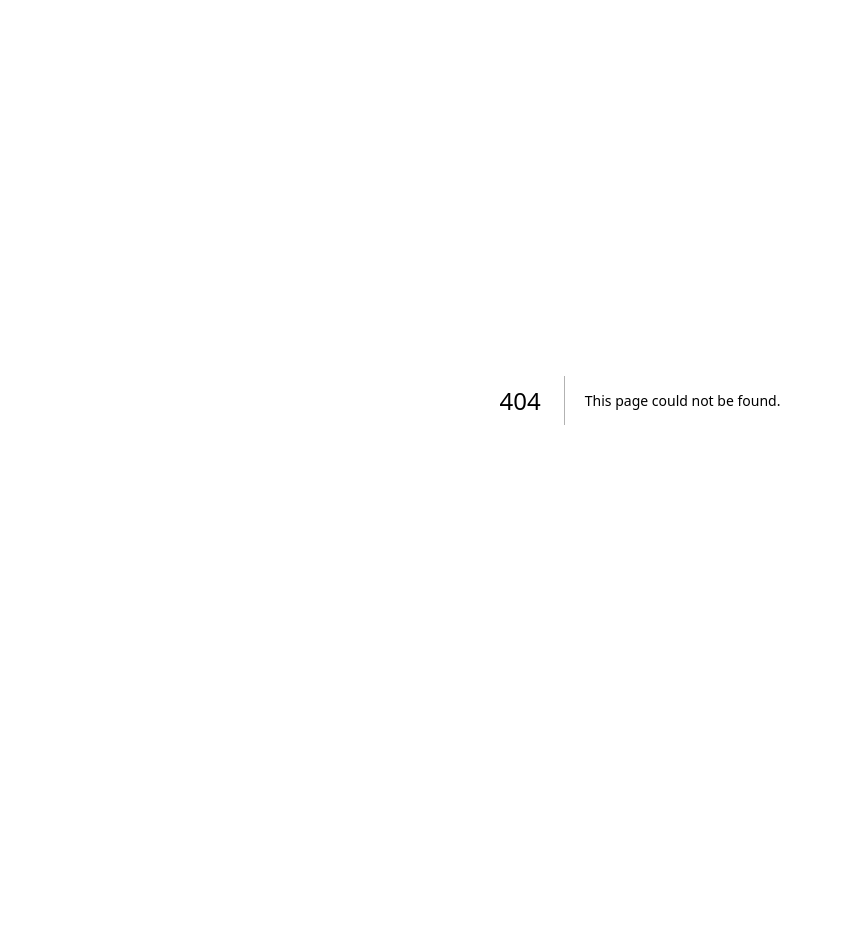
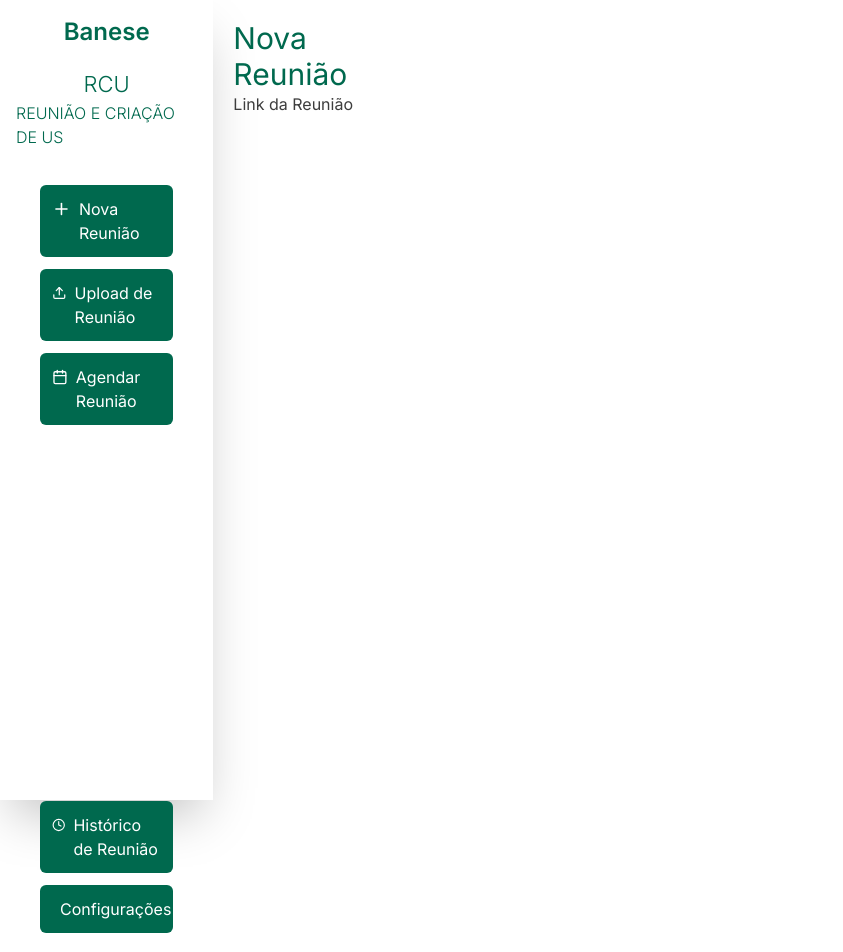
Before and after one commit to lhelheo/TestingLayout, a Next.js app: page /nova-reuniao in a window 1280 px wide. Before the commit this address had no page. Shown: the top 952 px of the page, without its empty margins (0-843 px from the left). Before the commit the page ends 800 px from the top, so only its background shows below. Built offline with nearby package versions, Linux system fonts and the light colour scheme.

Commit message:
creating routes and pages

```diff
--- /dev/null
+++ b/src/app/(plataform)/agendar-reuniao/page.tsx
@@ -0,0 +1,21 @@
+import Home from '@/app/page'
+import React from 'react'
+
+export default function AgendarReuniao() {
+    const outletContent = (
+      <>
+        <div className='p-5'>
+            <h1 className='text-[#00694e] text-3xl'>Agendar Reunião</h1>
+            <div className='text-[#3d3d3d] w-full h-full'>
+                <p>Agendamento da Reunião</p>
+            </div>
+        </div>
+      </>
+    );
+
+    return (
+      <>
+        <Home outletContent={outletContent} />
+      </>
+    )
+  }
--- /dev/null
+++ b/src/app/(plataform)/configuracoes/page.tsx
@@ -0,0 +1,21 @@
+import Home from '@/app/page'
+import React from 'react'
+
+export default function Configuracoes() {
+    const outletContent = (
+      <>
+        <div className='p-5'>
+            <h1 className='text-[#00694e] text-3xl'>Configurações</h1>
+            <div className='text-[#3d3d3d] w-full h-full'>
+                <p>Configurações</p>
+            </div>
+        </div>
+      </>
+    );
+
+    return (
+      <>
+        <Home outletContent={outletContent} />
+      </>
+    )
+  }
--- /dev/null
+++ b/src/app/(plataform)/historico-reuniao/page.tsx
@@ -0,0 +1,21 @@
+import Home from '@/app/page'
+import React from 'react'
+
+export default function HistoricoReuniao() {
+    const outletContent = (
+      <>
+        <div className='p-5'>
+            <h1 className='text-[#00694e] text-3xl '>Histórico da Reunião</h1>
+            <div className='text-[#3d3d3d] w-full h-full'>
+                <p>Histórico Reunião</p>
+            </div>
+        </div>
+      </>
+    );
+
+    return (
+      <>
+        <Home outletContent={outletContent} />
+      </>
+    )
+  }
--- /dev/null
+++ b/src/app/(plataform)/upload-reuniao/page.tsx
@@ -0,0 +1,21 @@
+import Home from '@/app/page'
+import React from 'react'
+
+export default function UploadReuniao() {
+    const outletContent = (
+      <>
+        <div className='p-5'>
+            <h1 className='text-[#00694e] text-3xl'>Upload Reunião</h1>
+            <div className='text-[#3d3d3d] w-full h-full'>
+                <p>Upload da Reunião</p>
+            </div>
+        </div>
+      </>
+    );
+
+    return (
+      <>
+        <Home outletContent={outletContent} />
+      </>
+    )
+  }
--- a/src/app/page.tsx
+++ b/src/app/page.tsx
@@ -23,14 +23,14 @@ export default function Home( {outletContent} : HomeProps) {
               <div>
                 <p
                   className="bg-[#00694e] text-[#133601] p-3 rounded-md flex my-3 cursor-pointer gap-2"
-                  onClick={() => router.push('/criar')}
+                  onClick={() => router.push('/nova-reuniao')}
                 >
                   <Plus  className="text-white"/>
                   <span className="text-white">Nova Reunião</span>
                 </p>
                 <p
                   className="bg-[#00694e] text-[#133601] p-3 rounded-md flex my-3 cursor-pointer gap-2"
-                  onClick={() => console.log('a')}
+                  onClick={() => router.push('/upload-reuniao')}
                 >
                   <Upload className="text-white"/>
                   <span className="text-white">Upload de Reunião</span>
@@ -38,7 +38,7 @@ export default function Home( {outletContent} : HomeProps) {
 
                 <p
                   className="bg-[#00694e] text-[#133601] p-3 rounded-md flex my-3 cursor-pointer gap-2"
-                  onClick={() => console.log('a')}
+                  onClick={() => router.push('/agendar-reuniao')}
                 >
                   <Calendar className="text-white"/>
                   <span className="text-white">Agendar Reunião</span>
@@ -48,14 +48,14 @@ export default function Home( {outletContent} : HomeProps) {
               <div>
                 <span
                   className="bg-[#00694e] text-[#133601] p-3 rounded-md flex my-3 cursor-pointer gap-2"
-                  onClick={() => console.log('a')}
+                  onClick={() => router.push('/historico-reuniao')}
                 >
                   <Clock className="text-white"/>
                   <p className="text-white">Histórico de Reunião</p>
                 </span>
                 <p
                   className="bg-[#00694e] text-[#133601] p-3 rounded-md flex my-3 cursor-pointer gap-2"
-                  onClick={() => console.log('a')}
+                  onClick={() => router.push('/configuracoes')}
                 >
                   <Settings className="text-white"/>
                   <span className="text-white">Configurações</span>
@@ -66,7 +66,7 @@ export default function Home( {outletContent} : HomeProps) {
           </div>
         </div>
 
-        <div className="mx-auto max-w-full overflow-x-hidden whitespace-no-wrap">
+        <div className="w-full overflow-x-hidden whitespace-no-wrap">
             {outletContent}
         </div>
 
```
Also changed, not shown: src/app/(plataform)/nova-reuniao/page.tsx (renamed from src/app/(plataform)/criar/page.tsx).
